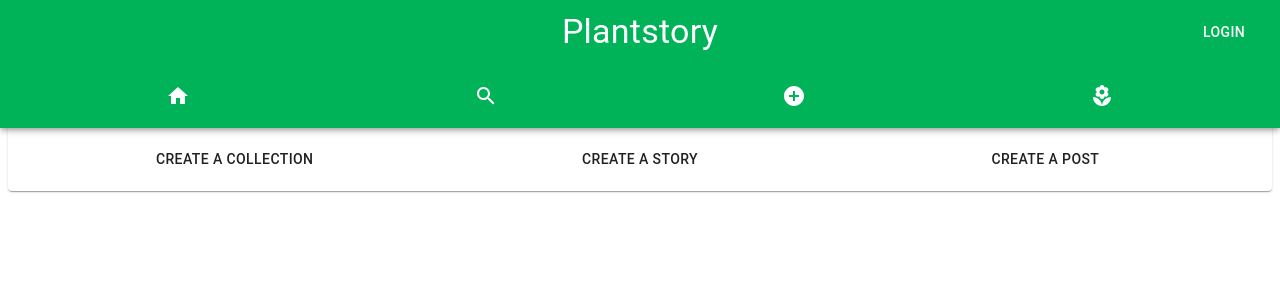
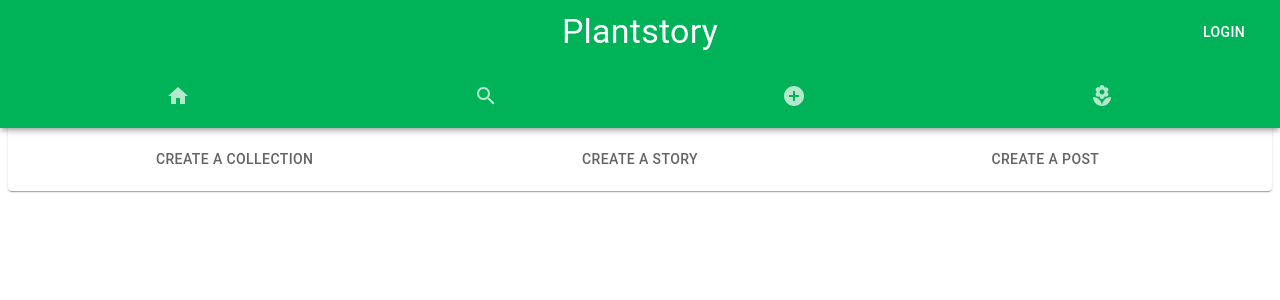
Before and after one commit to jguzz/plantstory-client, a React (Create React App) app: page /create in a window 1280 px wide. Shown: the top 300 px of the page. Built offline with nearby package versions, Linux system fonts and the light colour scheme; no server answers.

Commit message:
removed some bugs / unused imports

```diff
--- a/src/App.js
+++ b/src/App.js
@@ -12,8 +12,8 @@ import Profile from "./components/profile/Profile";
 import Search from "./components/search/Search";
 import Welcome from "./components/home/Welcome"
 // ==== Material UI ====
-import { common } from "@material-ui/core/colors";
-import { createMuiTheme } from "@material-ui/core";
+// import { common } from "@material-ui/core/colors";
+// import { createMuiTheme } from "@material-ui/core";
 import Paper from '@material-ui/core/Paper'
 
 // Fetch URLS
@@ -178,8 +178,8 @@ class App extends React.Component {
       });
   };
   getStories = () => {
-    const {stories, posts, collections} = this.state
-    const idk = stories.filter(story=>  posts.filter(post => post.story_id === story.id))
+    // const {stories, posts, collections} = this.state
+    // const idk = stories.filter(story=>  posts.filter(post => post.story_id === story.id))
   }
 
   // ==== Create ====
--- a/src/components/create/CreateContainer.js
+++ b/src/components/create/CreateContainer.js
@@ -38,11 +38,7 @@ function CreateContainer({
           <Toolbar>
             <Tabs
               style={{ flexGrow: 1 }}
-              flexGrow
               variant="fullWidth"
-              indicatorColor="primary"
-              textColor="light"
-              centered
             >
               <Tab
                 label="Create a Collection"
--- a/src/components/nav/Navbar.js
+++ b/src/components/nav/Navbar.js
@@ -2,7 +2,7 @@
 import React from "react";
 import { Link } from "react-router-dom";
 //Material UI
-import MenuIcon from "@material-ui/icons/Menu";
+// import MenuIcon from "@material-ui/icons/Menu";
 import AppBar from "@material-ui/core/AppBar";
 import Toolbar from "@material-ui/core/Toolbar";
 import Typography from "@material-ui/core/Typography";
@@ -11,11 +11,11 @@ import IconButton from "@material-ui/core/IconButton";
 // import MenuItem from "@material-ui/core/MenuItem"
 import { makeStyles } from "@material-ui/core/styles";
 import Button from "@material-ui/core/Button";
-import TextField from "@material-ui/core/TextField";
+// import TextField from "@material-ui/core/TextField";
 import Tabs from "@material-ui/core/Tabs";
 import Tab from "@material-ui/core/Tab";
-import Box from "@material-ui/core/Box";
-import Paper from "@material-ui/core/Paper";
+// import Box from "@material-ui/core/Box";
+// import Paper from "@material-ui/core/Paper";
 import Grid from "@material-ui/core/Grid";
 // icons
 import Home from "@material-ui/icons/Home";
@@ -101,11 +101,7 @@ function NavBar() {
           <Toolbar>
             <Tabs
               className={classes.tabs}
-              flexGrow
               variant="fullWidth"
-              indicatorColor="primary"
-              textColor="light"
-              centered
             >
               <Tab
                 component={Link}
--- a/src/theme.js
+++ b/src/theme.js
@@ -2,10 +2,6 @@ import {createMuiTheme} from '@material-ui/core/styles'
 
 const theme = createMuiTheme({
 	pallete: {
-		primary: {
-			main: '#32a85c',
-			light: '#32a85c'
-		}
 	}
 })
 
```
